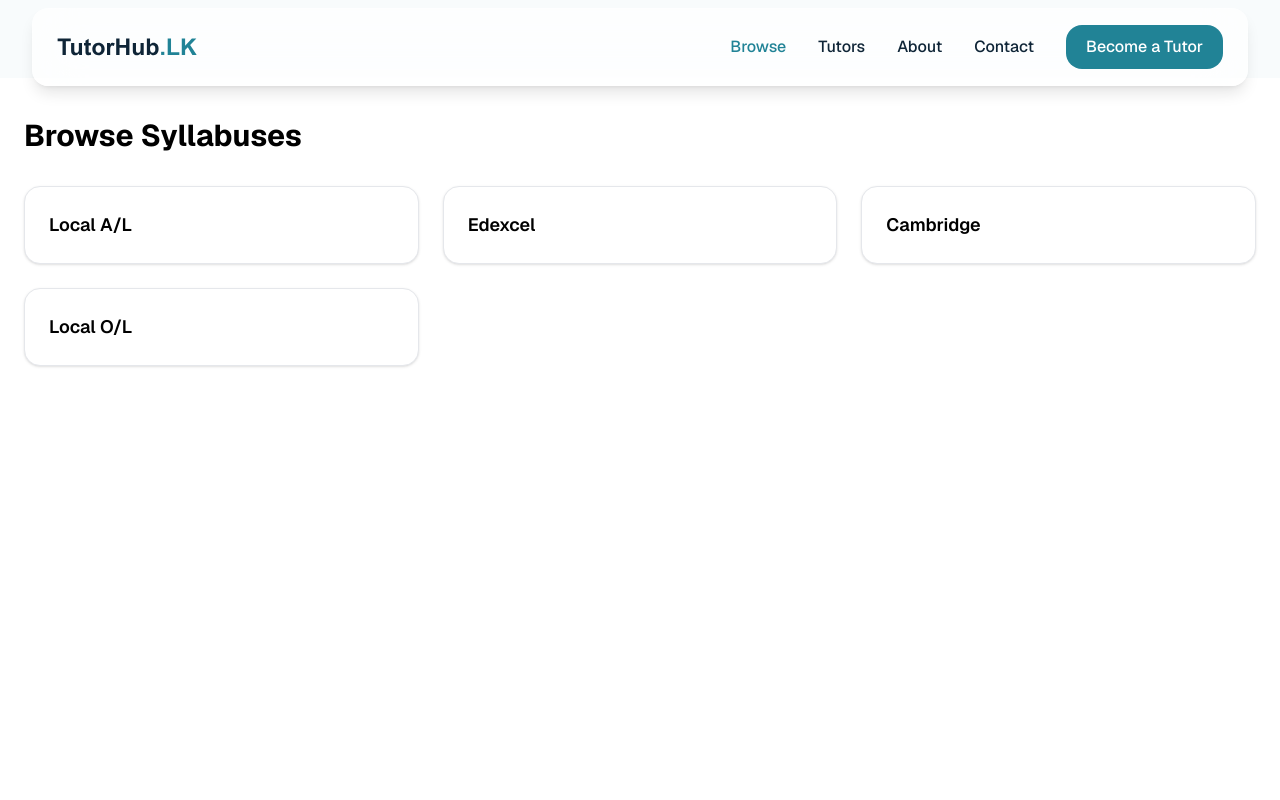
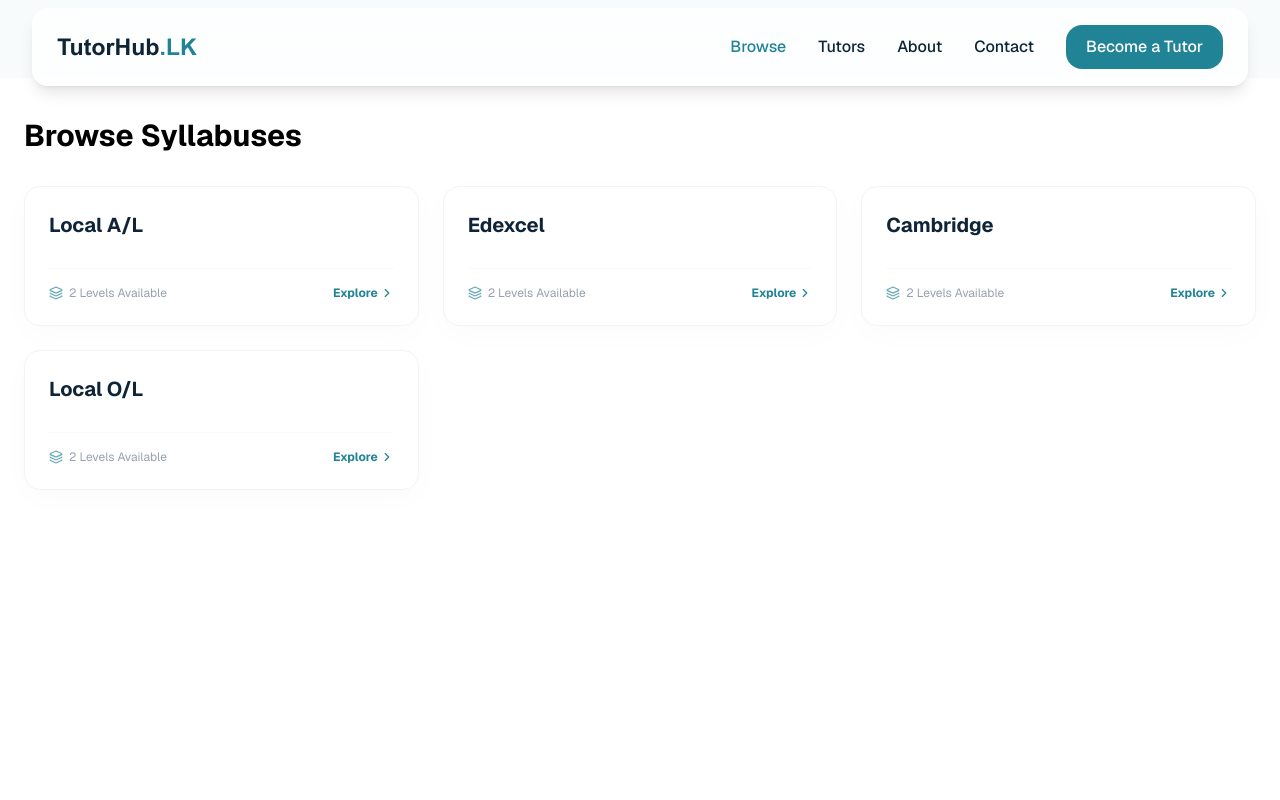
Before and after one commit to DinukaD-24/tutor-platform, a Next.js app: page /syllabus in a window 1280 px wide. Shown: the top 800 px of the page. Built offline with nearby package versions, Linux system fonts and the light colour scheme.

Commit message:
feat: enhance SyllabusCard component with improved styling and layout

```diff
--- a/src/components/syllabus/SyllabusCard.jsx
+++ b/src/components/syllabus/SyllabusCard.jsx
@@ -1,24 +1,50 @@
 import Link from "next/link";
+import { ChevronRight, Layers } from "lucide-react";
 
 export default function SyllabusCard({ syllabus }) {
     return (
         <Link
             href={`/syllabus/${syllabus.slug}`}
             className="
+                group
+                relative
                 bg-white
                 rounded-2xl
                 border
-            border-gray-200
+                border-gray-100
                 p-6
-            shadow-sm
-            hover:shadow-lg
-            transition
+                shadow-[0_8px_30px_rgb(0,0,0,0.02)]
+                hover:border-primary/20
+                hover:-translate-y-1
+                hover:shadow-[0_15px_30px_rgba(33,131,150,0.06)]
+                transition-all
+                duration-300
+                flex
+                flex-col
+                justify-between
+                min-h-[140px]
             "
         >
+            {/* Top color accent strip */}
+            <span className="absolute top-0 left-0 right-0 h-[3px] bg-gradient-to-r from-primary to-secondary rounded-t-2xl opacity-0 group-hover:opacity-100 transition-opacity duration-300" />
 
-            <h3 className="text-lg font-semibold">
+            <div className="space-y-2">
+                <h3 className="text-xl font-bold text-dark group-hover:text-primary transition-colors duration-200">
                     {syllabus.name}
                 </h3>
+            </div>
+
+            <div className="pt-4 border-t border-gray-50 flex items-center justify-between text-xs text-gray-400">
+                <span className="flex items-center gap-1.5">
+                    <Layers size={14} className="text-primary/70" />
+                    {syllabus.grades ? syllabus.grades.length : 0} Levels Available
+                </span>
+
+                <span className="text-primary font-bold group-hover:translate-x-0.5 transition-transform flex items-center gap-0.5">
+                    Explore
+                    <ChevronRight size={14} />
+                </span>
+            </div>
         </Link>
     );
 }
```
Lines whose indentation alone changed are shown as unchanged.
